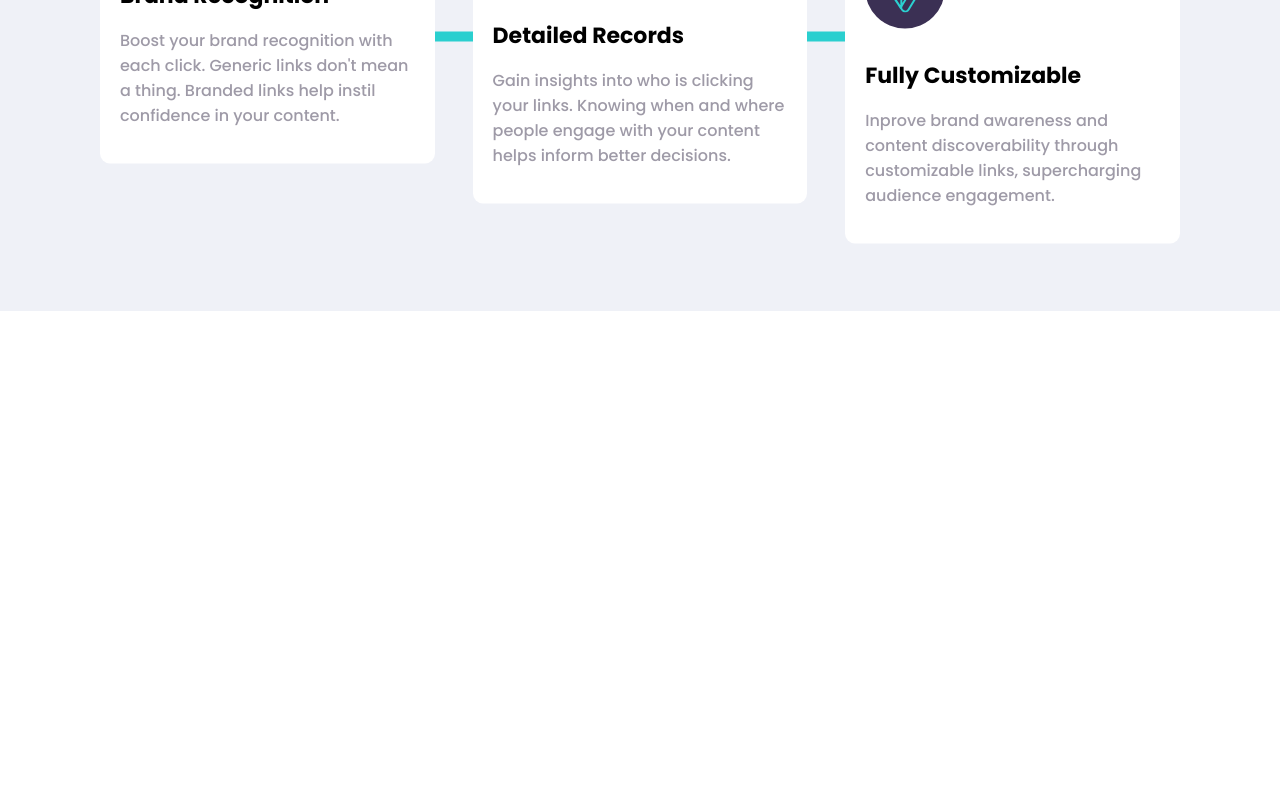
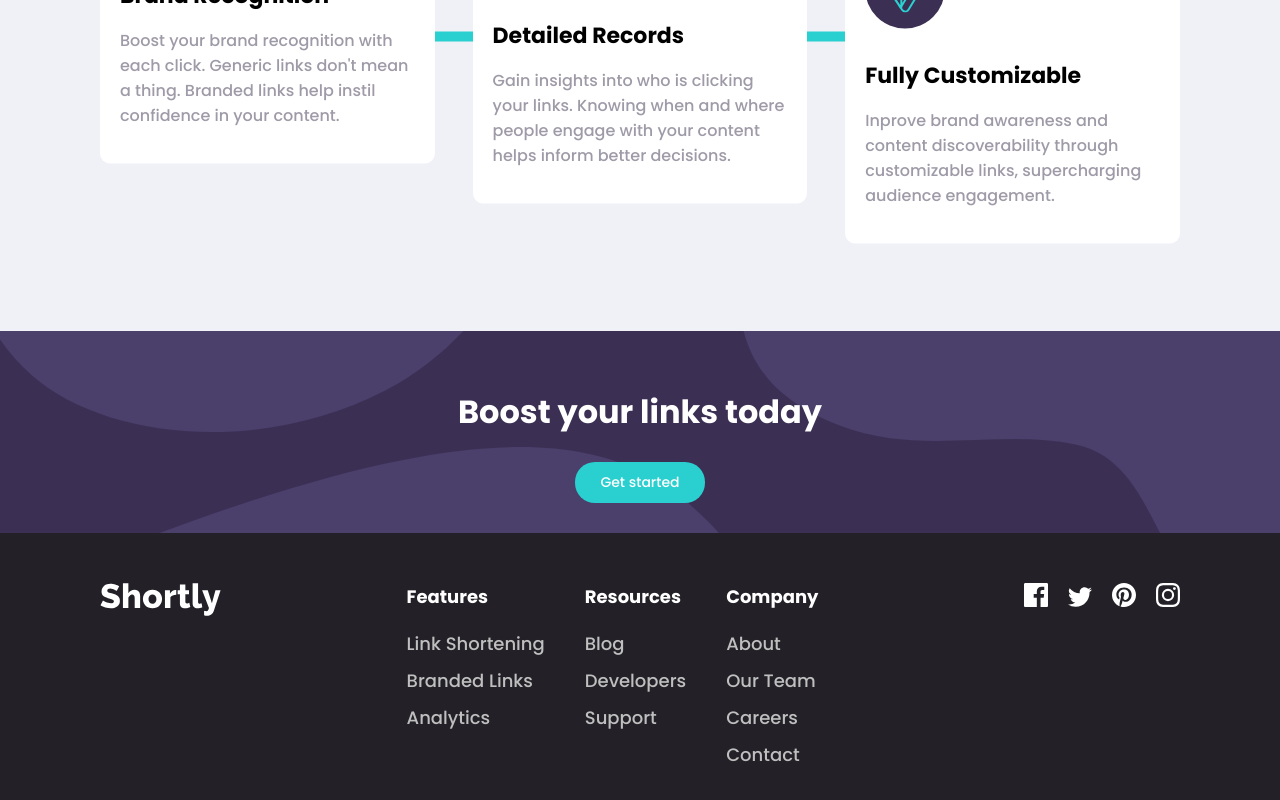
Before and after one commit to ethanledev/url-shortening-api-landing-page, a React (Create React App) app: page / in a window 1280 px wide. Shown: the part 1250-2050 px from the top of the page. Before the commit the page ends 1561 px from the top, so only its background shows below. Built offline with nearby package versions, Linux system fonts and the light colour scheme.

Commit message:
Add Footer component

```diff
--- a/src/components/App.js
+++ b/src/components/App.js
@@ -1,5 +1,6 @@
 import { useState } from "react";
 import styles from "./App.module.css";
+import Footer from "./Footer";
 import Header from "./Header";
 import Nav from "./Nav";
 import Shortener from "./Shortener";
@@ -63,6 +64,11 @@ const App = () => {
             <StatisticsInfo />
           </article>
         </section>
+        <div className={styles.boostLink}>
+          <h2>Boost your links today</h2>
+          <a href="/">Get started</a>
+        </div>
+        <Footer />
       </main>
     </div>
   );
--- a/src/components/App.module.css
+++ b/src/components/App.module.css
@@ -1,3 +1,38 @@
+.boostLink {
+  background-image: url("../images/bg-boost-desktop.svg");
+  background-repeat: no-repeat;
+  background-position: center;
+  background-size: 100% 100%;
+  background-color: var(--dark-violet);
+  width: 100%;
+  display: flex;
+  flex-direction: column;
+  justify-content: center;
+  align-items: center;
+  padding: 3rem;
+  text-align: center;
+}
+
+.boostLink a,
+.headerSection a {
+  color: white;
+  background-color: var(--cyan);
+  padding: 1rem 2.5rem;
+  border-radius: 2rem;
+  font-size: 1.4rem;
+  width: fit-content;
+}
+
+.boostLink a:hover,
+.headerSection a:hover {
+  background-color: var(--cyan-hover);
+}
+
+.boostLink h2 {
+  font-size: 3.2rem;
+  color: white;
+}
+
 .fullLink {
   color: var(--very-dark-blue) !important;
 }
@@ -14,19 +49,6 @@
   background-position: top 0 right -11rem;
   background-size: auto 40rem;
   display: flex;
-}
-
-.headerSection a {
-  color: white;
-  background-color: var(--cyan);
-  padding: 1rem 2.5rem;
-  border-radius: 2rem;
-  font-size: 1.4rem;
-  width: fit-content;
-}
-
-.headerSection a:hover {
-  background-color: var(--cyan-hover);
 }
 
 .headerSection article {
@@ -186,6 +208,10 @@
 }
 
 @media only screen and (max-width: 520px) {
+  .boostLink {
+    background-image: url("../images/bg-boost-mobile.svg");
+  }
+
   .headerSection {
     background-size: auto 40rem;
     padding: 42rem 2rem 0 2rem;
@@ -201,6 +227,10 @@
     width: auto;
     padding: 0 2rem;
     font-size: 1.6rem;
+  }
+
+  .mainSection p {
+    width: 100%;
   }
 }
 
@@ -222,4 +252,8 @@
     padding: 0 1rem;
     font-size: 1.4rem;
   }
+
+  .mainSection h3 {
+    font-size: 2.5rem;
+  }
 }
--- /dev/null
+++ b/src/components/Footer.js
@@ -0,0 +1,71 @@
+import { ReactComponent as Logo } from "../images/logo.svg";
+import { ReactComponent as Facebook } from "../images/icon-facebook.svg";
+import { ReactComponent as Twitter } from "../images/icon-twitter.svg";
+import { ReactComponent as Pinterest } from "../images/icon-pinterest.svg";
+import { ReactComponent as Instagram } from "../images/icon-instagram.svg";
+import styles from "./Footer.module.css";
+
+const Footer = () => {
+  return (
+    <footer className={styles.footer}>
+      <Logo />
+      <div className={styles.links}>
+        <div className={styles.footerMenu}>
+          <div>Features</div>
+          <a href="/">Link Shortening</a>
+          <a href="/">Branded Links</a>
+          <a href="/">Analytics</a>
+        </div>
+        <div className={styles.footerMenu}>
+          <div>Resources</div>
+          <a href="/">Blog</a>
+          <a href="/">Developers</a>
+          <a href="/">Support</a>
+        </div>
+        <div className={styles.footerMenu}>
+          <div>Company</div>
+          <a href="/">About</a>
+          <a href="/">Our Team</a>
+          <a href="/">Careers</a>
+          <a href="/">Contact</a>
+        </div>
+      </div>
+      <div className={styles.socialLinks}>
+        <a
+          href="https://facebook.com"
+          target="_blank"
+          rel="noreferrer"
+          aria-label="Facebook"
+        >
+          <Facebook />
+        </a>
+        <a
+          href="https://twitter.com"
+          target="_blank"
+          rel="noreferrer"
+          aria-label="Twitter"
+        >
+          <Twitter />
+        </a>
+        <a
+          href="https://pinterest.com"
+          target="_blank"
+          rel="noreferrer"
+          aria-label="Pinterest"
+        >
+          <Pinterest />
+        </a>
+        <a
+          href="https://instagram.com"
+          target="_blank"
+          rel="noreferrer"
+          aria-label="Instagram"
+        >
+          <Instagram />
+        </a>
+      </div>
+    </footer>
+  );
+};
+
+export default Footer;
--- /dev/null
+++ b/src/components/Footer.module.css
@@ -0,0 +1,67 @@
+.footer {
+  background-color: var(--very-dark-violet);
+  display: flex;
+  justify-content: space-between;
+  flex-wrap: wrap;
+  padding: 5rem 10rem;
+}
+
+.footer svg path {
+  fill: white;
+}
+
+.footerMenu {
+  display: flex;
+  flex-direction: column;
+  padding: 0 2rem;
+  font-size: 1.8rem;
+}
+
+.footerMenu div {
+  color: white;
+  font-weight: 700;
+  margin-bottom: 2rem;
+}
+
+.footerMenu a {
+  margin-bottom: 1rem;
+}
+
+.links {
+  display: flex;
+}
+
+.socialLinks a {
+  margin-left: 2rem;
+}
+
+@media only screen and (max-width: 1024px) {
+  .footer {
+    padding: 5rem 5rem;
+  }
+}
+
+@media only screen and (max-width: 820px) {
+  .footer {
+    padding: 5rem 2rem;
+  }
+}
+
+@media only screen and (max-width: 630px) {
+  .footer {
+    flex-direction: column;
+    flex-wrap: nowrap;
+    align-items: center;
+  }
+
+  .footerMenu {
+    padding: 2rem 0;
+  }
+
+  .links {
+    flex-direction: column;
+    align-items: center;
+    text-align: center;
+    padding: 5rem 0;
+  }
+}
--- a/src/components/Shortener.module.css
+++ b/src/components/Shortener.module.css
@@ -16,7 +16,7 @@
   background-image: url("../images/bg-shorten-desktop.svg");
   background-repeat: no-repeat;
   background-position: center;
-  background-size: 100%;
+  background-size: 100% 100%;
   background-color: var(--dark-violet);
   display: flex;
   padding: 4rem;
@@ -65,6 +65,7 @@
 @media only screen and (max-width: 630px) {
   .container {
     flex-direction: column;
+    background-image: url("../images/bg-shorten-mobile.svg");
   }
 
   .input {
--- a/src/components/StatisticsInfo.module.css
+++ b/src/components/StatisticsInfo.module.css
@@ -8,7 +8,7 @@
   display: flex;
   align-items: center;
   margin-top: 5rem;
-  padding-bottom: 8rem;
+  padding-bottom: 10rem;
 }
 
 .icon {
```
